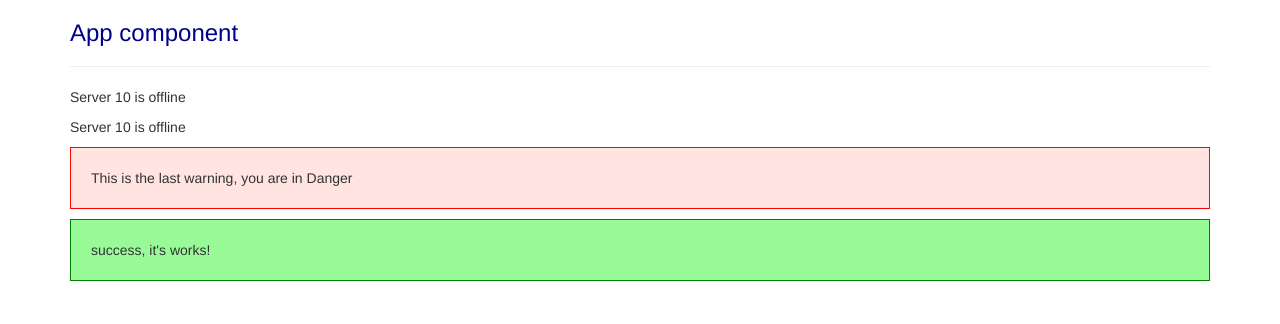
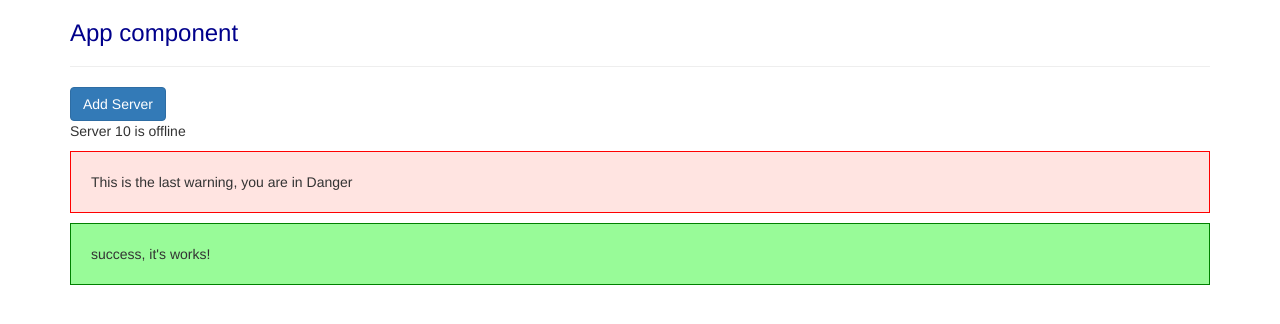
Before and after one commit to zmarkoni/angular-udemy, an Angular app: page / in a window 1280 px wide. Shown: the top 324 px of the page. Built offline with nearby package versions, Linux system fonts and the light colour scheme.

Commit message:
property databinding

```diff
--- a/src/app/servers/servers.component.html
+++ b/src/app/servers/servers.component.html
@@ -1,2 +1,2 @@
+<button [disabled]="!allowNewServer" class="btn btn-primary">Add Server</button>
 <app-server></app-server>
-<app-server></app-server>
--- a/src/app/servers/servers.component.ts
+++ b/src/app/servers/servers.component.ts
@@ -7,5 +7,11 @@
     templateUrl: './servers.component.html',
 })
 export class ServersComponent {
+    allowNewServer: boolean = false;
 
+    constructor() {
+        setTimeout(() => {
+            this.allowNewServer = true;
+        }, 2000)
+    }
 }
```
